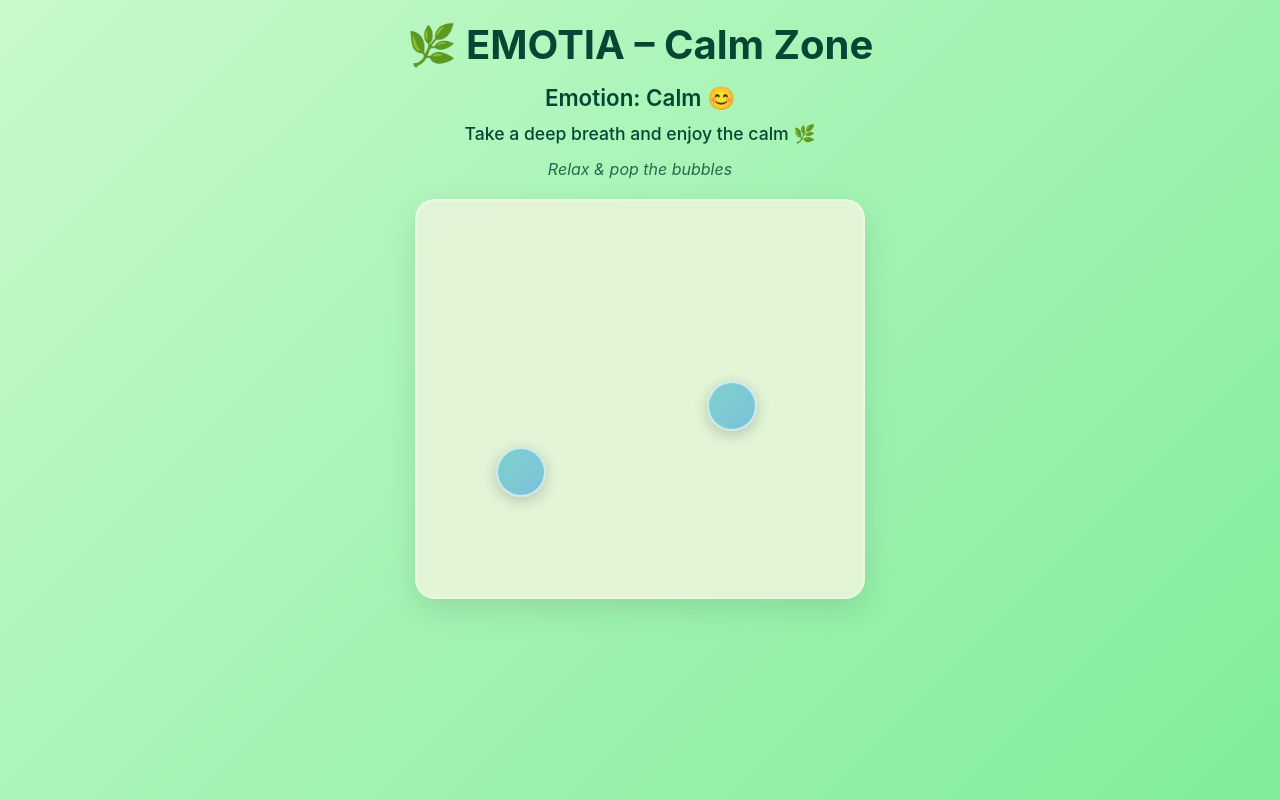
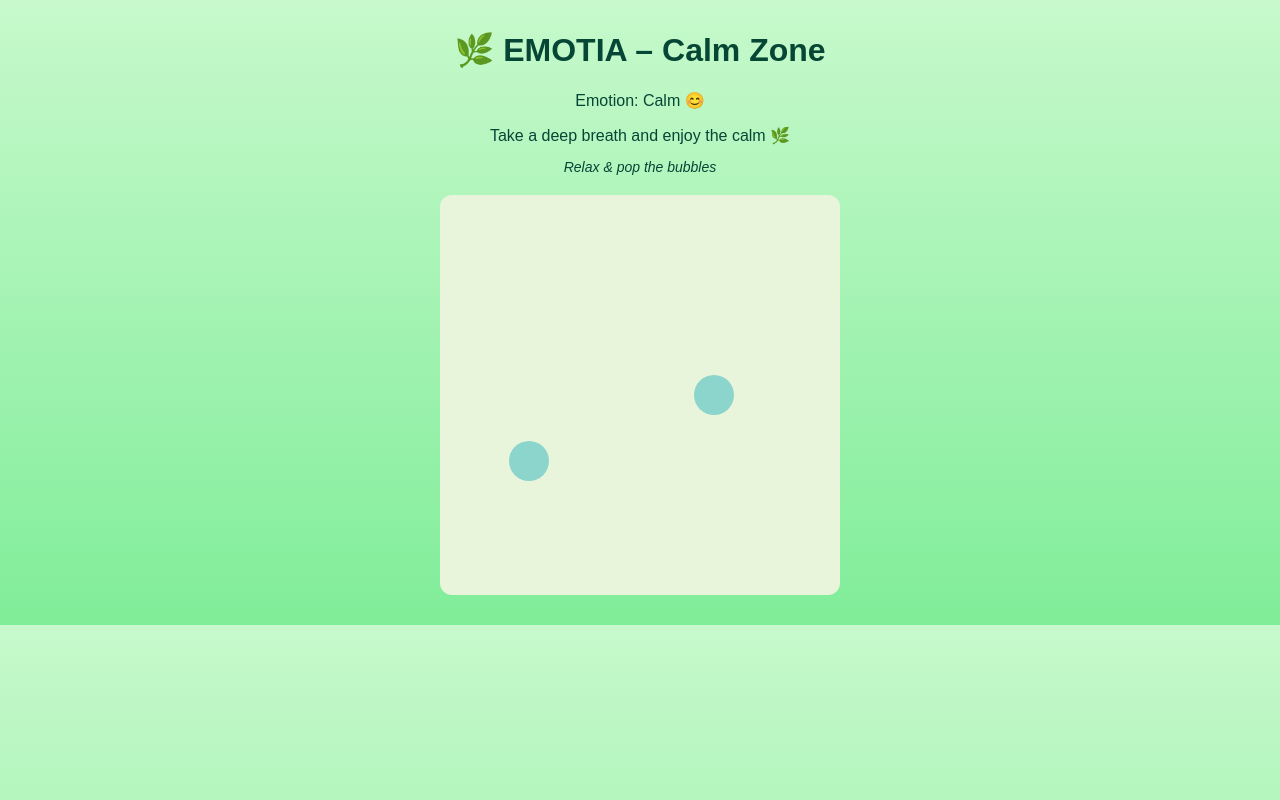
Before and after one commit to Rohitha-19/stress-relief-game, a Flask app: page / in a window 1280 px wide. Run offline with Flask 3, Linux system fonts and the light colour scheme.

Commit message:
Update style.css

```diff
--- a/static/style.css
+++ b/static/style.css
@@ -1,104 +1,55 @@
-* {
+body {
+  background: linear-gradient(#c7f9cc, #80ed99);
+  font-family: Arial, sans-serif;
+  text-align: center;
+  color: #064635;
   margin: 0;
-  padding: 0;
-  box-sizing: border-box;
+  padding: 10px;
 }
 
-body {
-  background: linear-gradient(135deg, #c7f9cc, #80ed99);
-  font-family: -apple-system, BlinkMacSystemFont, 'Segoe UI', Roboto, Arial, sans-serif;
-  text-align: center;
-  color: #064635;
-  min-height: 100vh;
-  padding: 20px;
-  overflow-x: hidden;
-  touch-action: manipulation;
-  -webkit-tap-highlight-color: transparent;
+/* Responsive Game Area */
+#game-area {
+  width: 90vw;              /* Takes 90% of screen width */
+  max-width: 400px;         /* But never exceeds 400px */
+  aspect-ratio: 1 / 1;      /* Keeps it square */
+  background: #e9f5db;
+  margin: 20px auto;
+  border-radius: 12px;
+  position: relative;
+  overflow: hidden;
 }
 
-h1 {
-  font-size: clamp(1.5rem, 5vw, 2.5rem);
-  margin-bottom: 15px;
-  font-weight: 700;
+/* Responsive Bubble */
+.bubble {
+  width: 10%;               /* Scales with game area */
+  height: 10%;
+  min-width: 30px;          /* Minimum size */
+  min-height: 30px;
+  background: rgba(100, 200, 200, 0.7);
+  border-radius: 50%;
+  position: absolute;
+  cursor: pointer;
 }
 
-#emotion {
-  font-size: clamp(1.1rem, 4vw, 1.4rem);
-  font-weight: 600;
-  margin-bottom: 10px;
+/* Text Styling */
+.hint {
+  font-style: italic;
+  font-size: 14px;
 }
 
 .message {
-  font-size: clamp(0.95rem, 3.5vw, 1.1rem);
-  margin-bottom: 12px;
+  font-size: 16px;
+  margin-bottom: 10px;
   font-weight: 500;
-  line-height: 1.4;
 }
 
-.hint {
-  font-size: clamp(0.85rem, 3vw, 1rem);
-  font-style: italic;
-  color: #064635cc;
-  margin-bottom: 20px;
-}
+/* Extra Small Devices */
+@media (max-width: 480px) {
+  .message {
+    font-size: 14px;
+  }
 
-#game-area {
-  width: 90vw;
-  max-width: 450px;
-  height: 50vh;
-  max-height: 500px;
-  background: rgba(233, 245, 219, 0.9);
-  margin: 0 auto 20px;
-  border-radius: 20px;
-  position: relative;
-  overflow: hidden;
-  box-shadow: 0 10px 30px rgba(0,0,0,0.1);
-  backdrop-filter: blur(10px);
-  border: 2px solid rgba(255,255,255,0.3);
-  touch-action: manipulation;
-}
-
-.bubble {
-  width: clamp(35px, 8vw, 50px);
-  height: clamp(35px, 8vw, 50px);
-  background: linear-gradient(135deg, rgba(100, 200, 200, 0.8), rgba(100, 180, 220, 0.8));
-  border-radius: 50%;
-  position: absolute;
-  cursor: pointer;
-  box-shadow: 0 4px 15px rgba(0,0,0,0.2);
-  transition: all 0.2s ease;
-  border: 2px solid rgba(255,255,255,0.6);
-}
-
-.bubble:active {
-  transform: scale(0.85);
-  background: linear-gradient(135deg, rgba(100, 200, 200, 1), rgba(100, 180, 220, 1));
-  box-shadow: 0 2px 8px rgba(0,0,0,0.3);
-}
-
-@media (hover: hover) {
-  .bubble:hover {
-    transform: scale(1.05);
+  .hint {
+    font-size: 12px;
   }
 }
-
-@media (max-width: 480px) {
-  body {
-    padding: 15px;
-  }
-
-  #game-area {
-    width: 95vw;
-    height: 45vh;
-  }
-}
-
-@media (max-height: 600px) {
-  #game-area {
-    height: 40vh;
-  }
-
-  body {
-    padding: 10px;
-  }
-}
```
